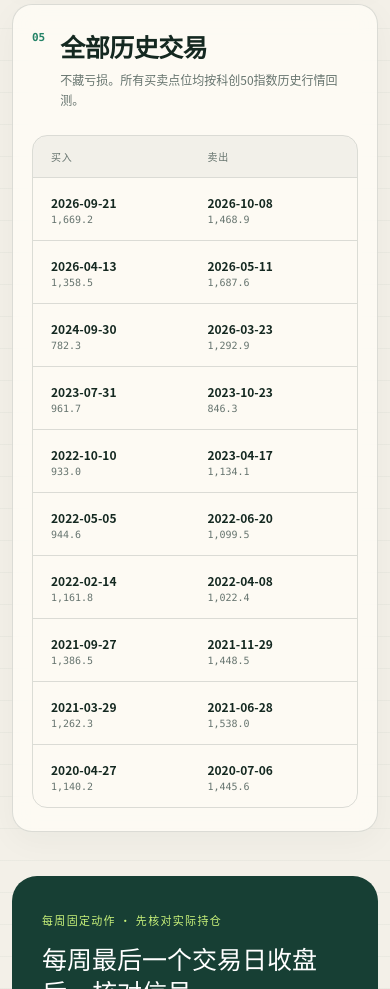
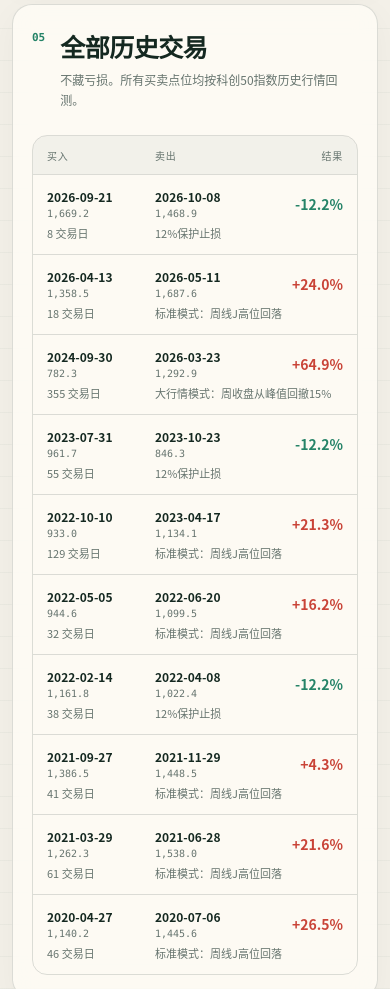
Before and after one commit to li-fujian/li-fujian.github.io, a plain HTML site: page kc50-weekly/index.html in a window 390 px wide. Shown: the part 3300-4289 px from the top of the page. Drawn offline with Linux system fonts and the light colour scheme.

Commit message:
Fit KC50 comparison and trade tables on phone screens without sideways scrolling.
Co-authored-by: Cursor <cursoragent@cursor.com>

```diff
--- a/kc50-weekly/index.html
+++ b/kc50-weekly/index.html
@@ -20,6 +20,8 @@
 
 html {
   scroll-behavior: smooth;
+  -webkit-text-size-adjust: 100%;
+  text-size-adjust: 100%;
 }
 
 body {
@@ -967,17 +969,51 @@ footer p {
     font-size: 22px;
   }
 
-  .compare-table,
-  .trade-table {
-    overflow-x: auto;
-  }
-
   .compare-row {
-    min-width: 570px;
+    grid-template-columns: 1.2fr repeat(2, 1fr);
+    min-height: 58px;
+    padding: 0 14px;
   }
 
   .trade-row {
-    min-width: 560px;
+    grid-template-columns: minmax(0, 1fr) minmax(0, 1fr) 80px;
+    gap: 6px 12px;
+    min-height: 0;
+    padding: 13px 14px;
+  }
+
+  .trade-row > :nth-child(3) {
+    grid-area: 2 / 1;
+    text-align: left;
+  }
+
+  .trade-row > :nth-child(4) {
+    grid-area: 1 / 3;
+  }
+
+  .trade-row:not(.trade-head) > :nth-child(4) {
+    font-size: 14px;
+  }
+
+  .trade-row > :last-child {
+    display: block;
+    grid-area: 2 / 2 / 3 / 4;
+  }
+
+  .trade-row:not(.trade-head) > :nth-child(3),
+  .trade-row:not(.trade-head) > :last-child {
+    color: var(--muted);
+    font-size: 11px;
+  }
+
+  .trade-head {
+    min-height: 38px;
+    padding: 0 14px;
+  }
+
+  .trade-head > :nth-child(3),
+  .trade-head > :last-child {
+    display: none;
   }
 
   .operating-note h2 {
```
